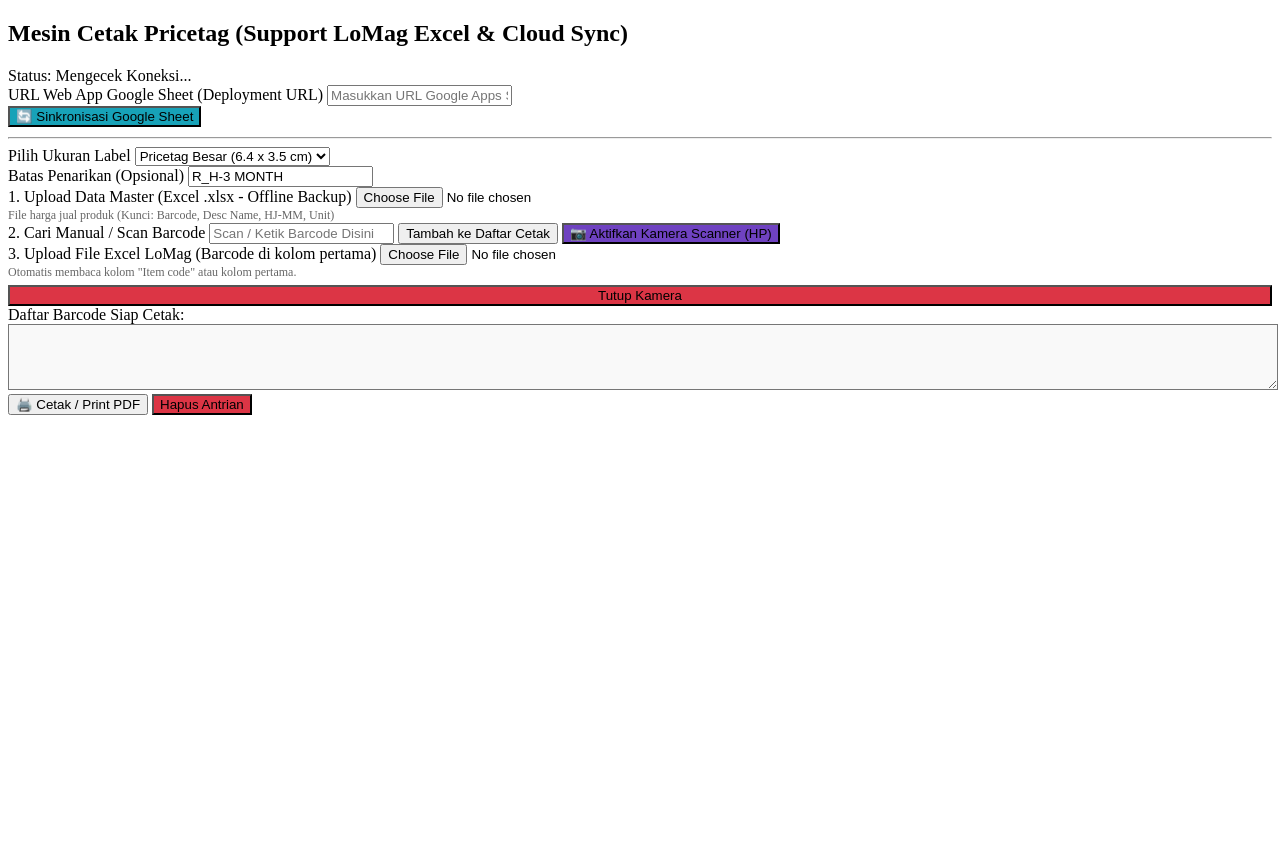
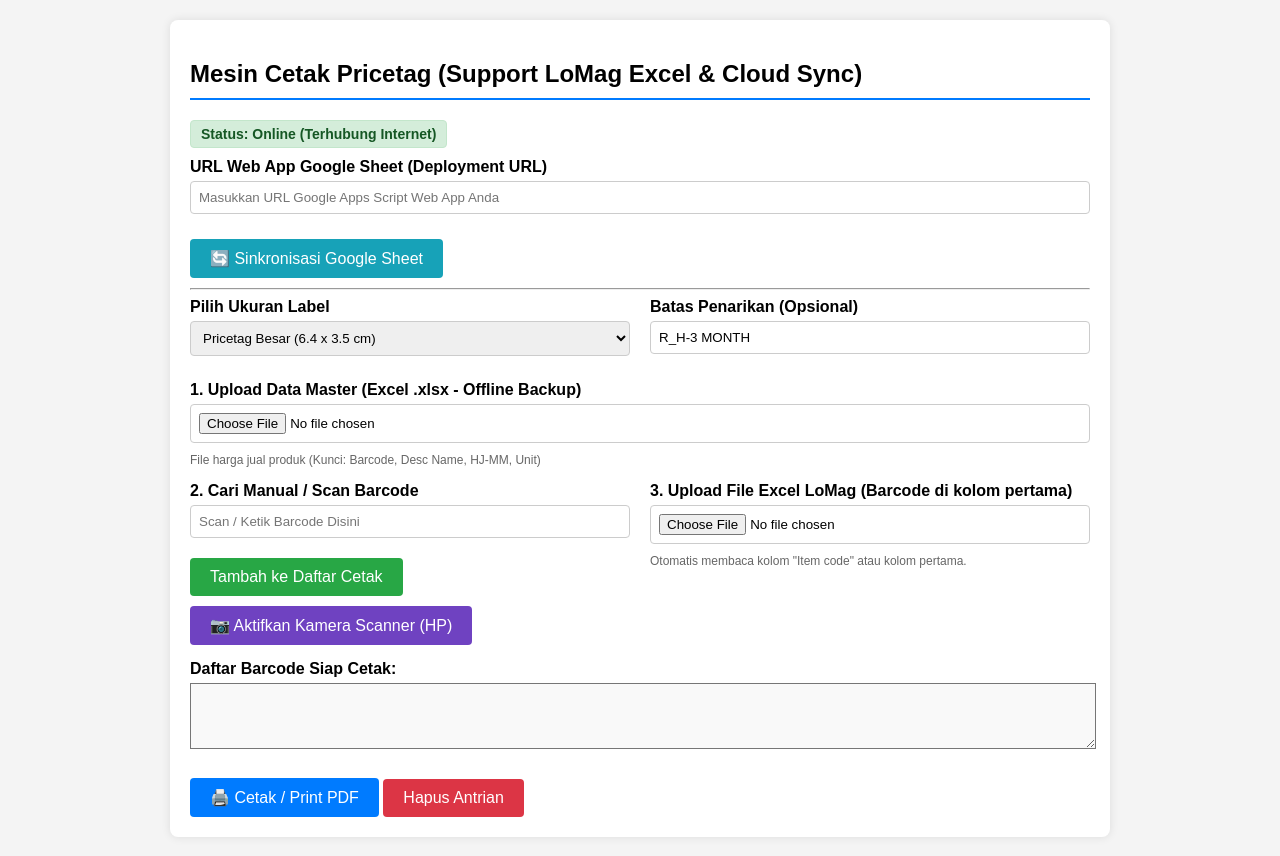
Before and after one commit to CahSragen77/price_tag, a plain HTML site: page index.html in a window 1280 px wide. Before the commit the page ends 800 px from the top, so only its background shows below. Drawn offline with Linux system fonts and the light colour scheme.

Commit message:
Update index.html

```diff
--- a/index.html
+++ b/index.html
@@ -8,8 +8,7 @@
     <script src="https://cdn.jsdelivr.net/npm/jsbarcode@3.11.6/dist/JsBarcode.all.min.js"></script>
     <!-- Tambahan Library untuk Scan Kamera HP -->
     <script src="https://unpkg.com/html5-qrcode" type="text/javascript"></script>
-    <style>
-           </style>
+    <link rel="stylesheet" href="css/style.css">
 </head>
 <body>
 
@@ -92,8 +91,6 @@
 
     <div id="printArea"></div>
 
-    <script>
-
-    </script>
+    <script src="js/script.js"></script>
 </body>
 </html>
```
